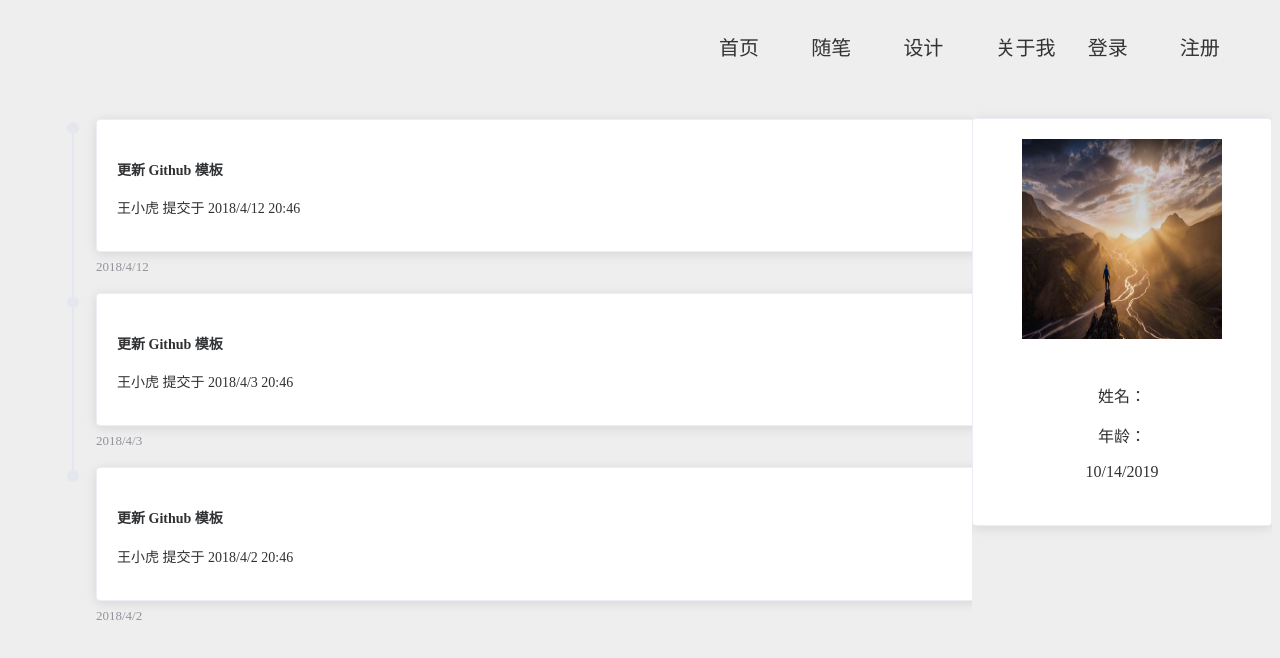
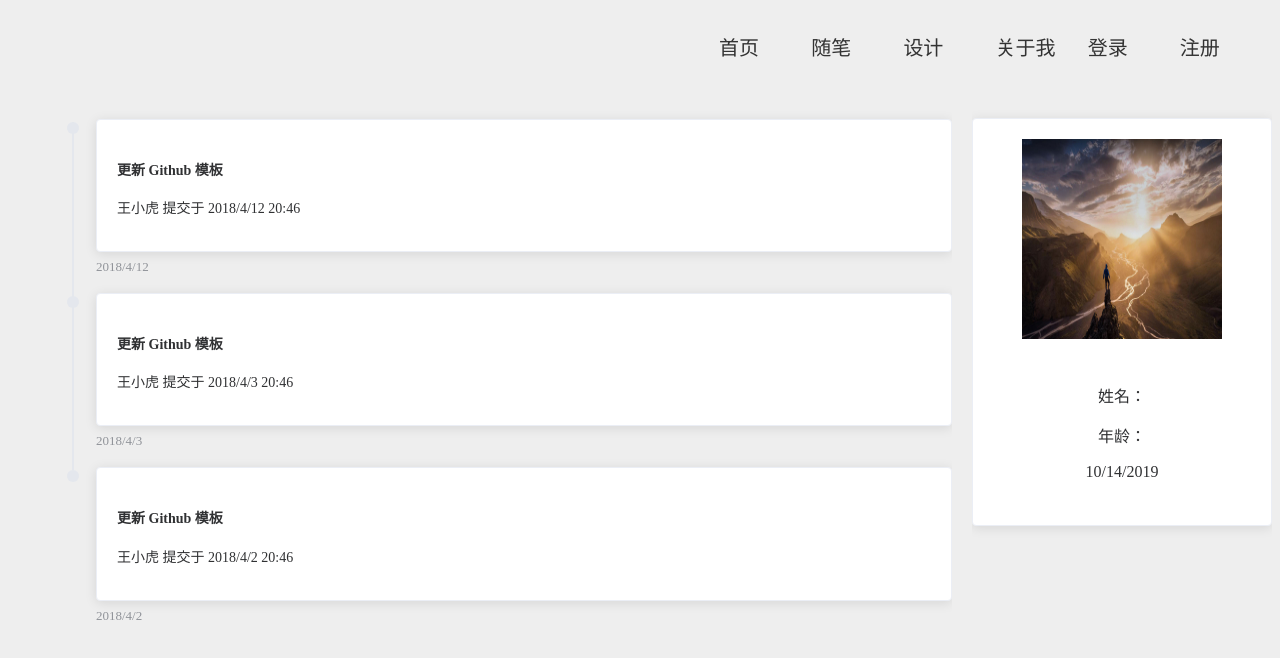
Before and after one commit to yudioll/Node_blog, a Vue app: page /#/home in a window 1280 px wide. Shown: the top 658 px of the page. Built offline with nearby package versions, Linux system fonts and the light colour scheme; no server answers.

Commit message:
yudioll:update

```diff
--- a/src/App.vue
+++ b/src/App.vue
@@ -88,6 +88,7 @@ export default {
         .then(res => {
           if (res.loginStatus) {
             const [userinfo] = res.data;
+            this.islogin = res.loginStatus;
             this.userinfo = {
               username: userinfo.username,
               age: userinfo.age
--- a/src/components/home/home.less
+++ b/src/components/home/home.less
@@ -1,12 +1,9 @@
 .home {
-	width: 1100px;
-	min-width: 1100px;
 	overflow: hidden;
+	visibility: hidden;
 }
 .el-main {
-	width: 1100px;
 	.el-timeline {
-		width: 1100px !important;
 		margin-top: 14px;
 	}
 }
--- a/src/components/home/home.vue
+++ b/src/components/home/home.vue
@@ -35,7 +35,7 @@ export default {
     const animations = {
       contain: {
         delay: 300,
-        origin: "right",
+        origin: "top",
         distance: "90px",
         scale: 1
       }
```
